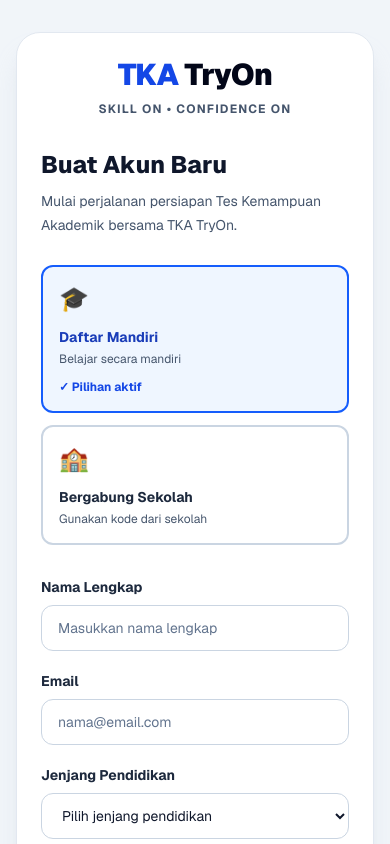
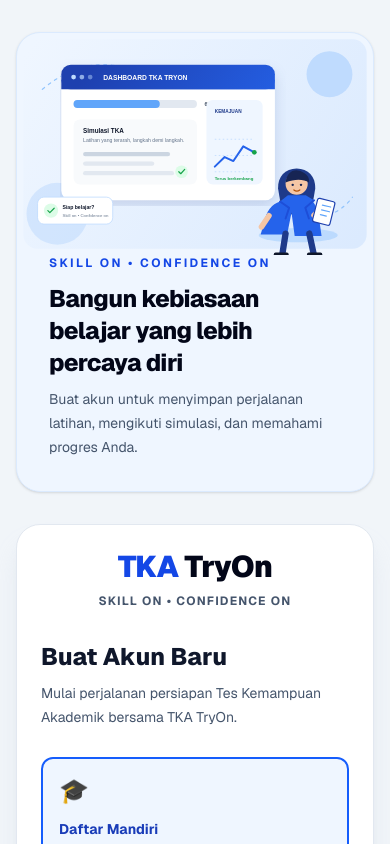
Before and after one commit to JohanDigitalLab/TKA_TryOn, a Next.js app: page /register in a window 390 px wide. Shown: the top 844 px of the page. Built offline with nearby package versions, Linux system fonts and the light colour scheme; no server answers.

Commit message:
fix: improve responsive auth illustration

```diff
--- a/src/app/login/page.js
+++ b/src/app/login/page.js
@@ -67,14 +67,14 @@ export default function LoginPage() {
   return (
     <main className="min-h-screen bg-slate-50 px-5 py-8 sm:py-10">
       <div className="mx-auto grid min-h-[calc(100vh-4rem)] w-full max-w-6xl items-center gap-8 lg:grid-cols-[minmax(0,1fr)_minmax(360px,440px)] lg:gap-12">
-        <section className="hidden overflow-hidden rounded-3xl border border-blue-100 bg-blue-50 shadow-sm lg:block">
+        <section className="overflow-hidden rounded-3xl border border-blue-100 bg-blue-50 shadow-sm">
           <Image
             src="/auth-illustration.svg"
             alt="Pelajar mempersiapkan TKA dengan simulasi dan melihat kemajuan belajar"
             width={900}
             height={720}
             priority
-            className="h-auto w-full"
+            className="h-auto max-h-64 w-full object-cover object-center sm:max-h-80 lg:max-h-none"
           />
           <div className="px-8 pb-8">
             <p className="text-xs font-bold uppercase tracking-[0.2em] text-blue-700">
--- a/src/app/register/page.js
+++ b/src/app/register/page.js
@@ -106,14 +106,14 @@ export default function RegisterPage() {
   return (
     <main className="min-h-screen bg-slate-100 px-4 py-8 sm:py-10">
       <div className="mx-auto grid min-h-[calc(100vh-4rem)] w-full max-w-7xl items-center gap-8 lg:grid-cols-[minmax(0,1fr)_minmax(480px,640px)] lg:gap-12">
-        <section className="hidden overflow-hidden rounded-3xl border border-blue-100 bg-blue-50 shadow-sm lg:block">
+        <section className="overflow-hidden rounded-3xl border border-blue-100 bg-blue-50 shadow-sm">
           <Image
             src="/auth-illustration.svg"
             alt="Pelajar mempersiapkan TKA dengan simulasi dan melihat kemajuan belajar"
             width={900}
             height={720}
             priority
-            className="h-auto w-full"
+            className="h-auto max-h-64 w-full object-cover object-center sm:max-h-80 lg:max-h-none"
           />
           <div className="px-8 pb-8">
             <p className="text-xs font-bold uppercase tracking-[0.2em] text-blue-700">
```
Also changed, not shown: public/auth-illustration.svg.
